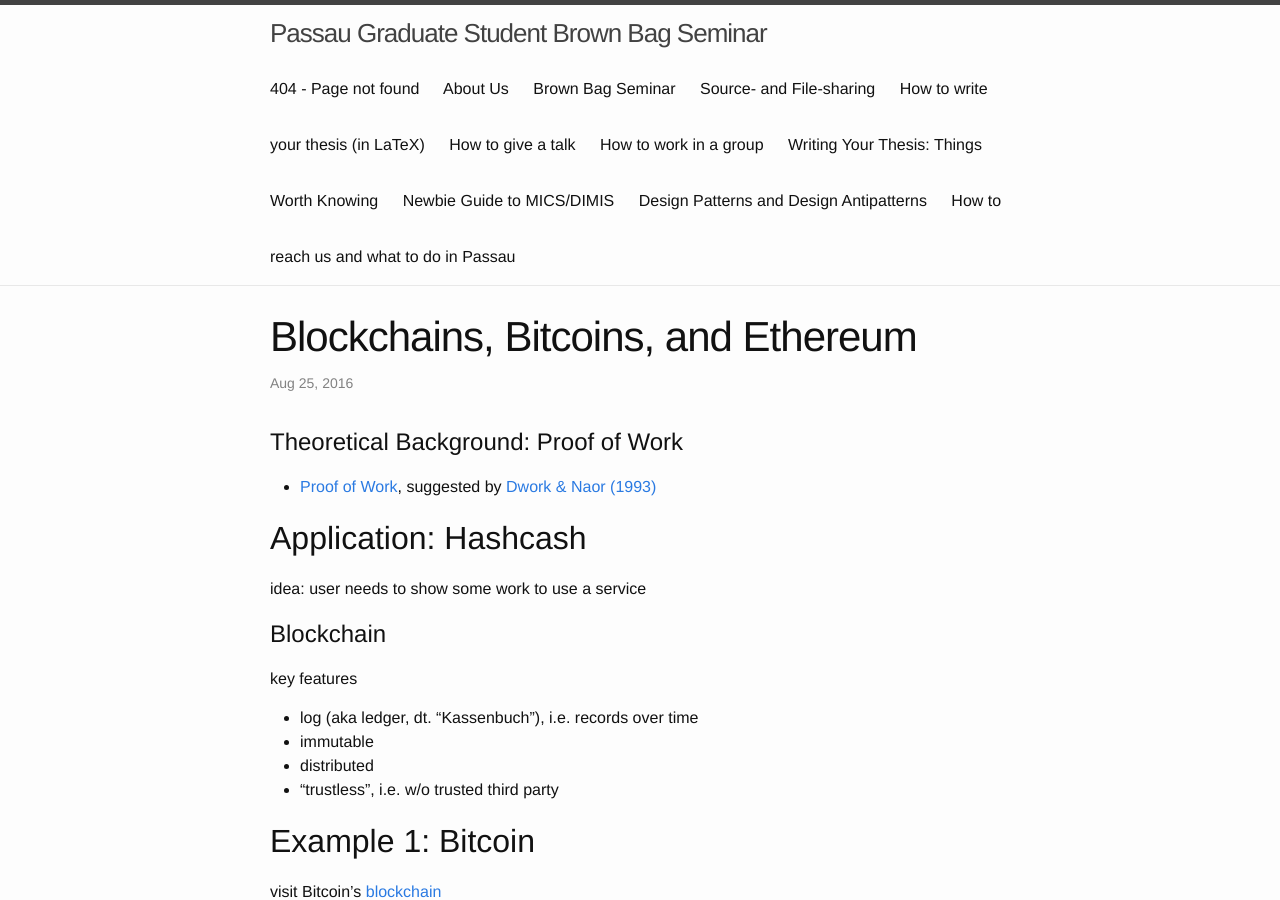
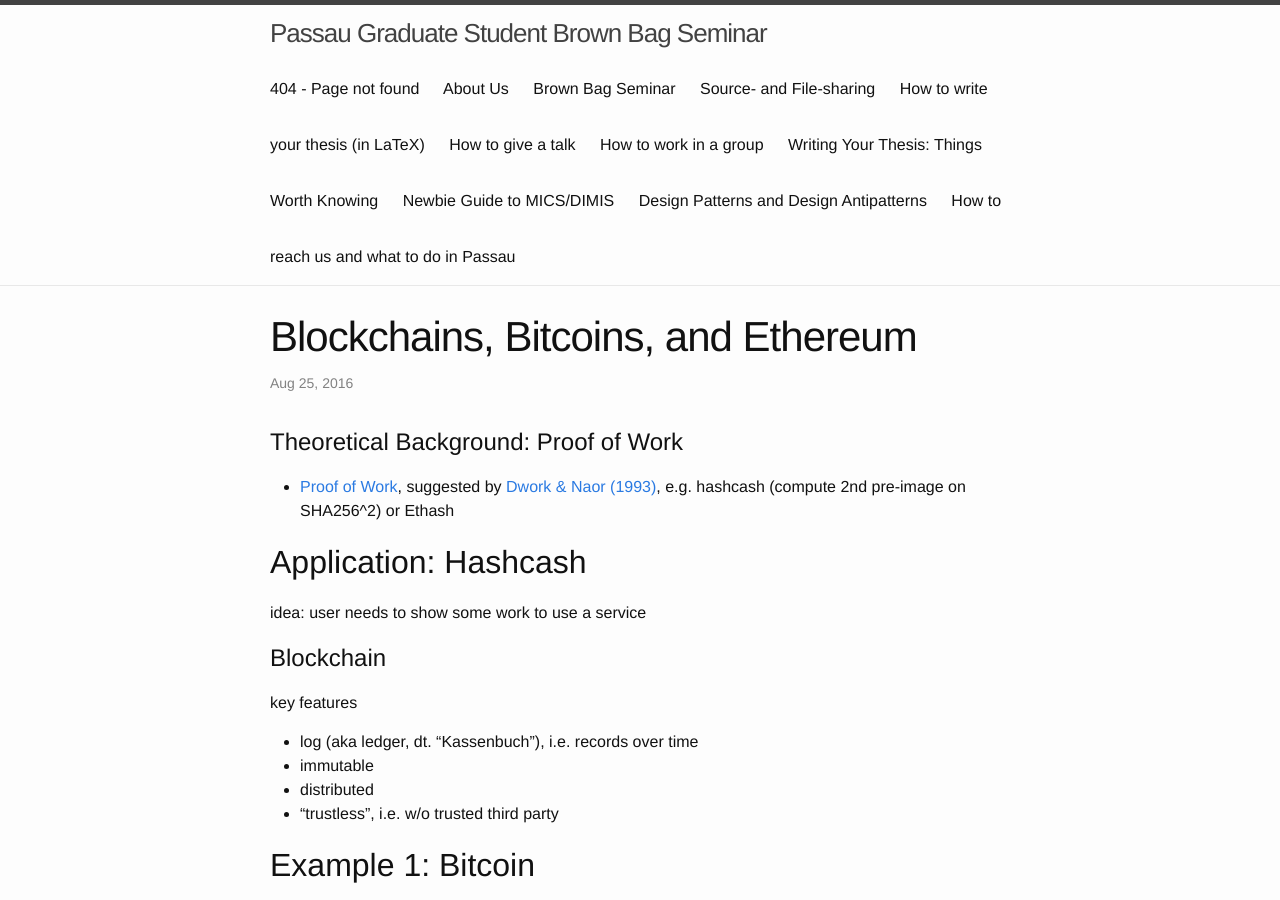
Before and after one commit to PGBBS/pgbbs.github.io, a Jekyll site: the page built from _posts/2016-08-25-blockchain.md, in a window 1280 px wide and 900 px high. Built offline with Jekyll 4.4.1, drawn with Linux system fonts in a browser that asks for light colours.

Commit message:
two examples for proof of work

```diff
--- a/_posts/2016-08-25-blockchain.md
+++ b/_posts/2016-08-25-blockchain.md
@@ -7,7 +7,9 @@
 # Theoretical Background: Proof of Work
 
 - [Proof of Work](https://en.wikipedia.org/wiki/Proof-of-work_system),
-  suggested by [Dwork & Naor (1993)](http://dl.acm.org/citation.cfm?id=705669)
+  suggested by [Dwork & Naor
+  (1993)](http://dl.acm.org/citation.cfm?id=705669), e.g. hashcash
+  (compute 2nd pre-image on SHA256^2) or Ethash
 
 ## Application: Hashcash
 
```
